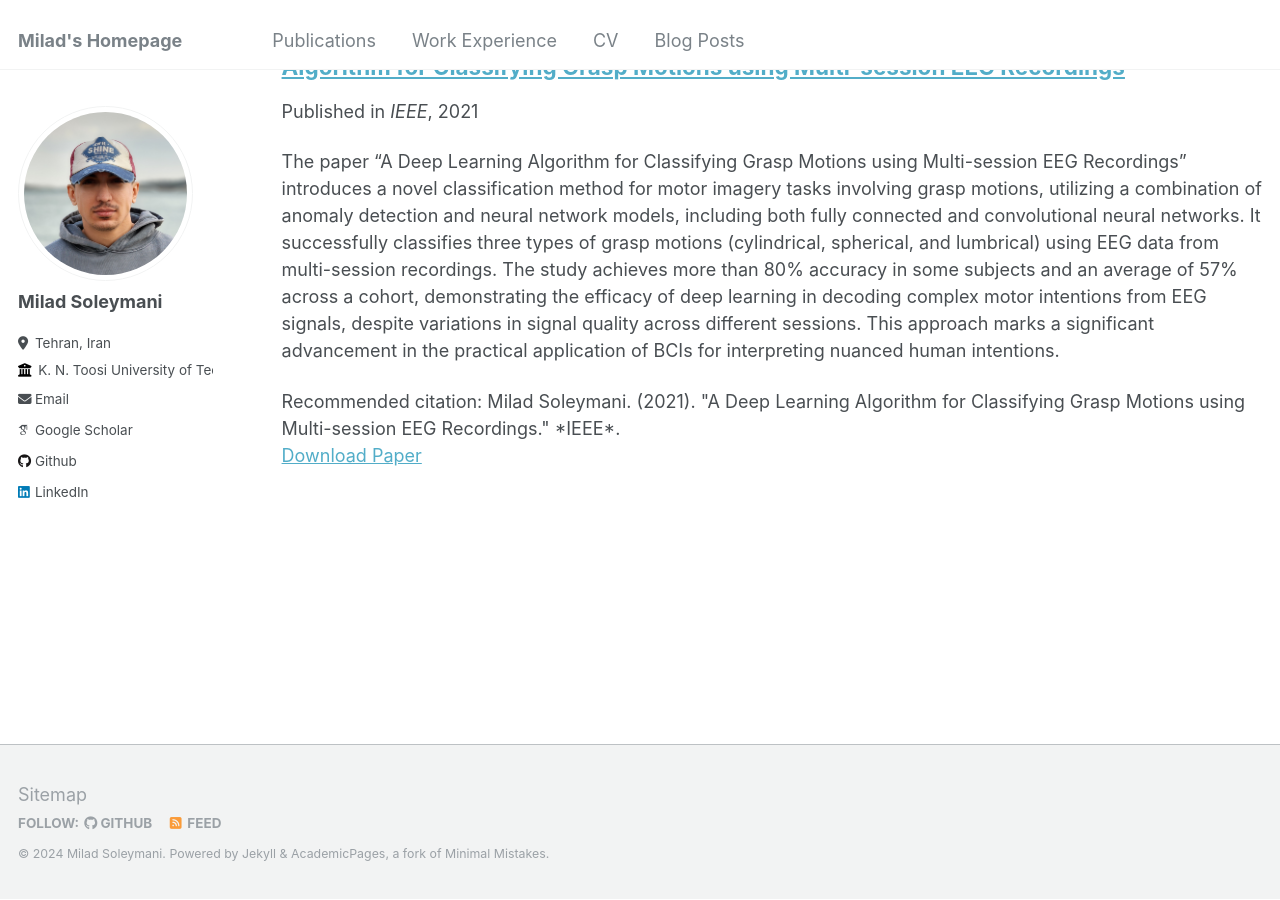
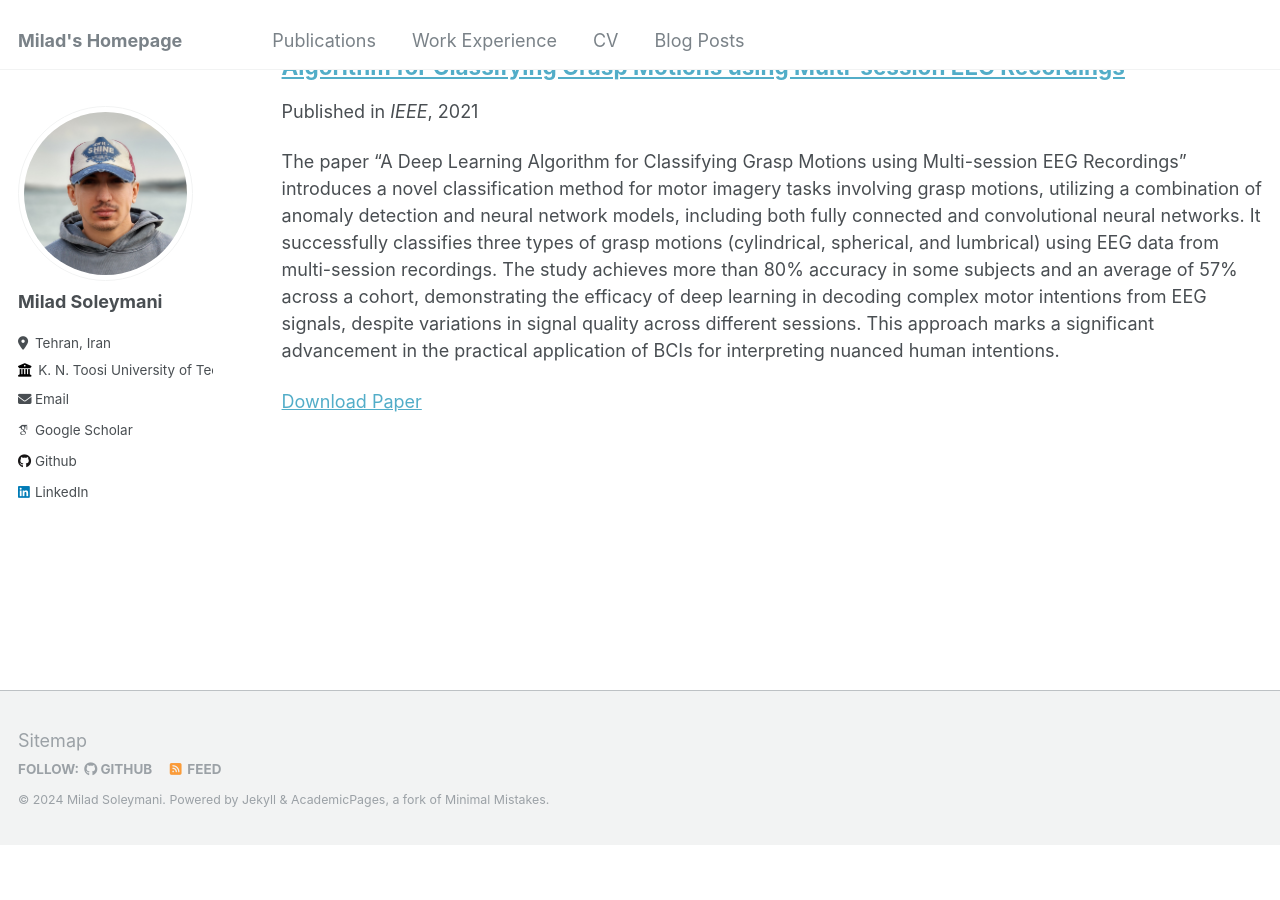
Before and after one commit to MiladSoleymani/Milad-Soleymani, a Jekyll site: the page built from _pages/publications.md, in a window 1280 px wide and 900 px high, scrolled down 547 px. Built offline with Jekyll 4.4.1, drawn with Linux system fonts in a browser that asks for light colours; some web fonts are replaced; after the commit the page ends 1393 px from its top, so only the background shows below that.

Commit message:
Update 2015-10-01-paper-title-number-3.md

```diff
--- a/_publications/2015-10-01-paper-title-number-3.md
+++ b/_publications/2015-10-01-paper-title-number-3.md
@@ -6,7 +6,6 @@ excerpt: 'The paper "A Deep Learning Algorithm for Classifying Grasp Motions usi
 date: 2021-9-01
 venue: 'IEEE'
 paperurl: 'https://ieeexplore.ieee.org/document/9385295'
-citation: 'Milad Soleymani. (2021). "A Deep Learning Algorithm for Classifying Grasp Motions using Multi-session EEG Recordings." *IEEE*.'
 ---
 
 Abstract: The classification of motor imagery tasks using scalp EEG signals is a complicated procedure in BCI especially when the task comprises multiple gestures of the same hand. In this paper, we present a classification method to distinguish three grasp motion classes (cylindrical, spherical, and lumbrical) of one hand over two-day training sessions in 15 subjects in a public dataset. We have developed Two ensemble methods consisting of (anomaly detection + fully connected neural network) and (anomaly detection + convolutional neural network) to classify grasp motion and have achieved more than 80% classification accuracy in 3 subjects and an average accuracy of 57% among the full cohort. Our results confirm the possibility of utilizing neural networks to decode motor movement intentions from scalp EEG in a complicated task.
```
